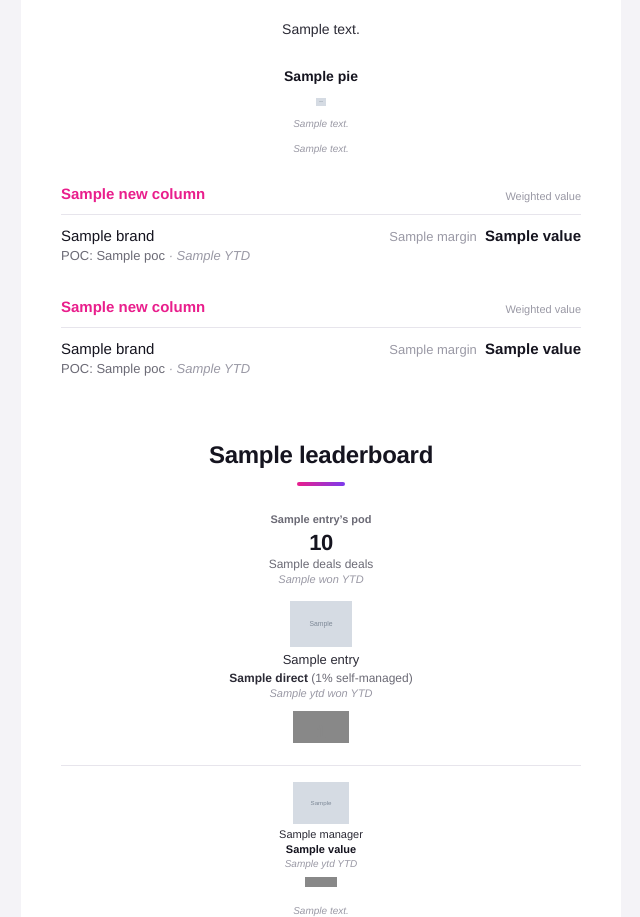
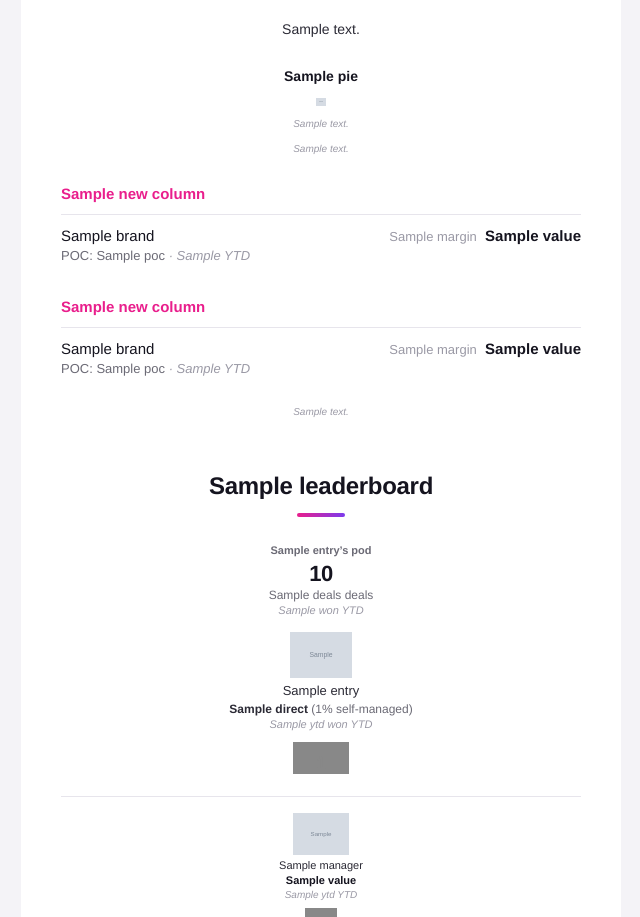
Before and after one commit to valerisem/reports_john, a Python web app: template templates/email.html.j2 in a window 1280 px wide. Shown: the part 1011-1928 px from the top of the page, without its empty margins (319-959 px from the left). Run offline with Jinja, Linux system fonts and the light colour scheme; the template is opened without the code that fills it: most values are stand-ins (such as "Sample title", 1, 10 or a date in 2020); grey boxes marked "Sample" are stand-in pictures.

Commit message:
Note the pipeline is weighted in one footnote, not two labels
Replaces the summary wording and the "Weighted value" column labels with
a single small footnote under the New Business Pipeline section.

Co-Authored-By: Claude Opus 5.5 <noreply@anthropic.com>
Claude-Session: https://claude.ai/code/session_01Y7FrAZ18h2AFWEH2CWqbPG

```diff
--- a/app/email_html.py
+++ b/app/email_html.py
@@ -386,8 +386,7 @@ def _progress_section(data: ReportData, new_column: dict,
         if point is not None:
             values.append((label, point.new.weighted_gbp(rates)))
     weighted = progress.now.new.weighted_gbp(rates)
-    summary = (f"Open new business deals are worth {compact_gbp(weighted)} "
-               "weighted by stage probability")
+    summary = f"Open new business deals are worth {compact_gbp(weighted)}"
     changes = []
     if progress.last_week is not None:
         changes.append(_versus(weighted, progress.last_week.new.weighted_gbp(rates),
@@ -405,6 +404,7 @@ def _progress_section(data: ReportData, new_column: dict,
         "chart": _chart(values, series="pink", fmt=compact_gbp),
         "summary": summary,
         "new_column": new_column,
+        "footnote": "Values are weighted by stage probability.",
     }
 
     # -- biggest clients -----------------------------------------------------
--- a/templates/email.html.j2
+++ b/templates/email.html.j2
@@ -129,16 +129,19 @@ table,td,div,p,span,a{-webkit-text-size-adjust:100%;-ms-text-size-adjust:100%;te
 {%- endif %}
 {%- if s.new_column %}
 <tr><td class="pad" style="padding:28px 40px 0;"><table role="presentation" width="100%" cellpadding="0" cellspacing="0" border="0">
-<tr><td style="padding:0 0 10px;{{ cell_label() }}font-size:15px;line-height:20px;font-weight:700;color:#e91e8c;">{{ s.new_column.heading }}</td><td align="right" valign="bottom" style="padding:0 0 10px;{{ cell_label() }}font-size:11px;line-height:15px;color:#9a99a5;text-align:right;white-space:nowrap;">Weighted value</td></tr>
+<tr><td colspan="2" style="padding:0 0 10px;{{ cell_label() }}font-size:15px;line-height:20px;font-weight:700;color:#e91e8c;">{{ s.new_column.heading }}</td></tr>
 {%- if not s.new_column.brands and s.new_column.empty_note %}
 <tr><td colspan="2" style="border-top:1px solid #e7e5ec;padding:14px 0;{{ cell_label() }}font-size:14px;line-height:20px;color:#6b6a75;">{{ s.new_column.empty_note }}</td></tr>
 {%- endif %}
 {%- for brand in s.new_column.brands %}{{ brand_row(brand) }}{% endfor %}
 {%- if s.new_column.extra_brands %}
-<tr><td style="padding:22px 0 10px;{{ cell_label() }}font-size:15px;line-height:20px;font-weight:700;color:#e91e8c;">{{ s.new_column.extra_heading }}</td><td align="right" valign="bottom" style="padding:22px 0 10px;{{ cell_label() }}font-size:11px;line-height:15px;color:#9a99a5;text-align:right;white-space:nowrap;">Weighted value</td></tr>
+<tr><td colspan="2" style="padding:22px 0 10px;{{ cell_label() }}font-size:15px;line-height:20px;font-weight:700;color:#e91e8c;">{{ s.new_column.extra_heading }}</td></tr>
 {%- for brand in s.new_column.extra_brands %}{{ brand_row(brand) }}{% endfor %}
 {%- endif %}
 </table></td></tr>
+{%- endif %}
+{%- if s.footnote %}
+<tr><td class="pad" style="padding:16px 40px 0;{{ cell_label() }}font-size:10px;line-height:15px;font-style:italic;color:#9a99a5;text-align:center;">{{ s.footnote }}</td></tr>
 {%- endif %}
 {%- endfor %}
 {%- else %}
```
Also changed, not shown: tests/test_progress.py (+2 -1 lines).
